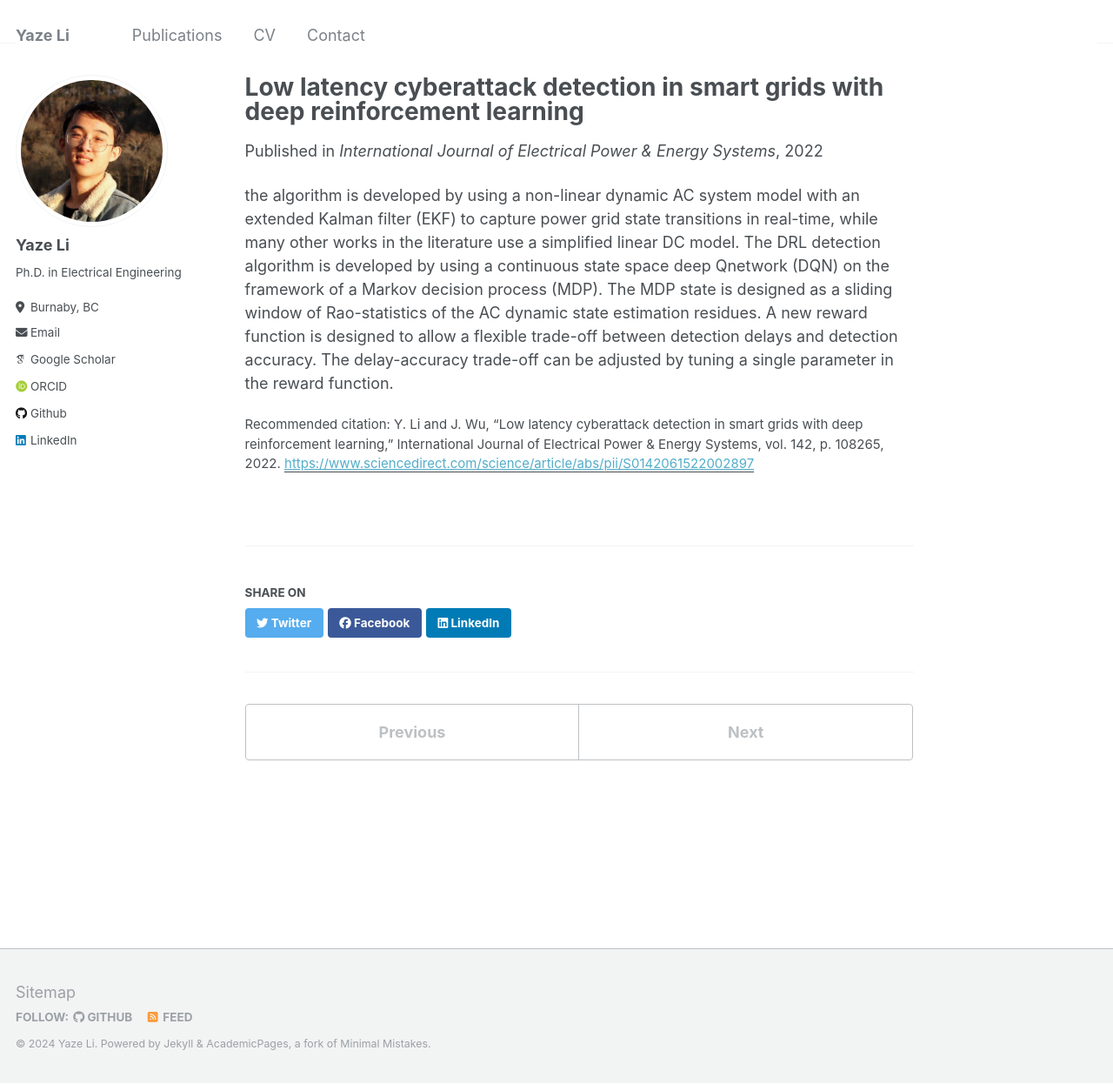
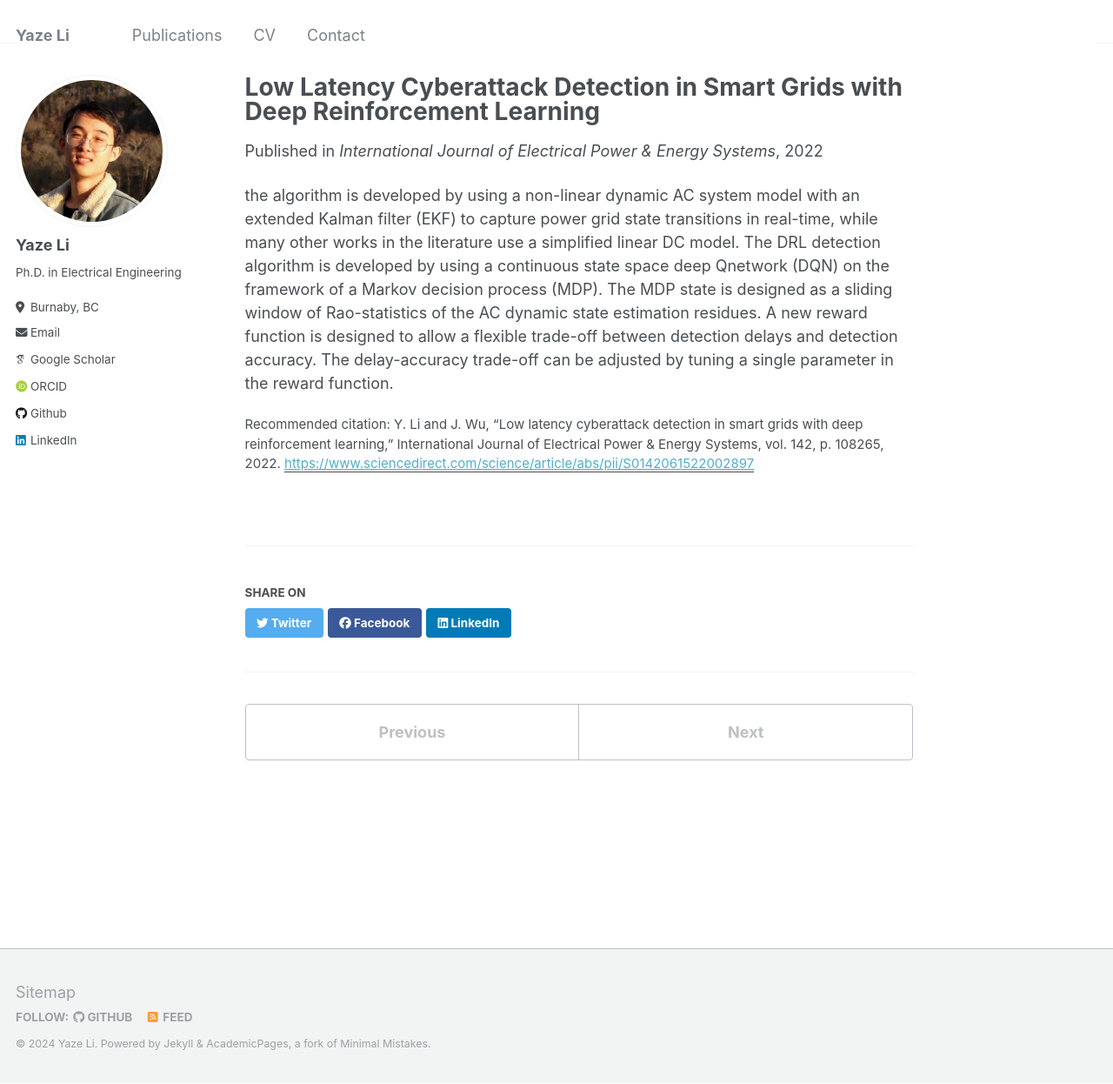
Before and after one commit to Arthurliyaze/Arthurliyaze.github.io, a Jekyll site: the page built from _publications/2022-11-01-ijepes-detection-rl.md, in a window 1280 px wide and 1246 px high. Shown: the whole window at 87% size. Built offline with Jekyll 4.4.1, drawn with Linux system fonts in a browser that asks for light colours; some web fonts are replaced.

```diff
--- a/_publications/2022-11-01-ijepes-detection-rl.md
+++ b/_publications/2022-11-01-ijepes-detection-rl.md
@@ -1,5 +1,5 @@
 ---
-title: "Low latency cyberattack detection in smart grids with deep reinforcement learning"
+title: "Low Latency Cyberattack Detection in Smart Grids with Deep Reinforcement Learning"
 collection: publications
 permalink: /publication/2022-11-01-ijepes-detection-rl
 excerpt: 'Traditional detection methods of cyberattacks in smart grids focus mainly
```
